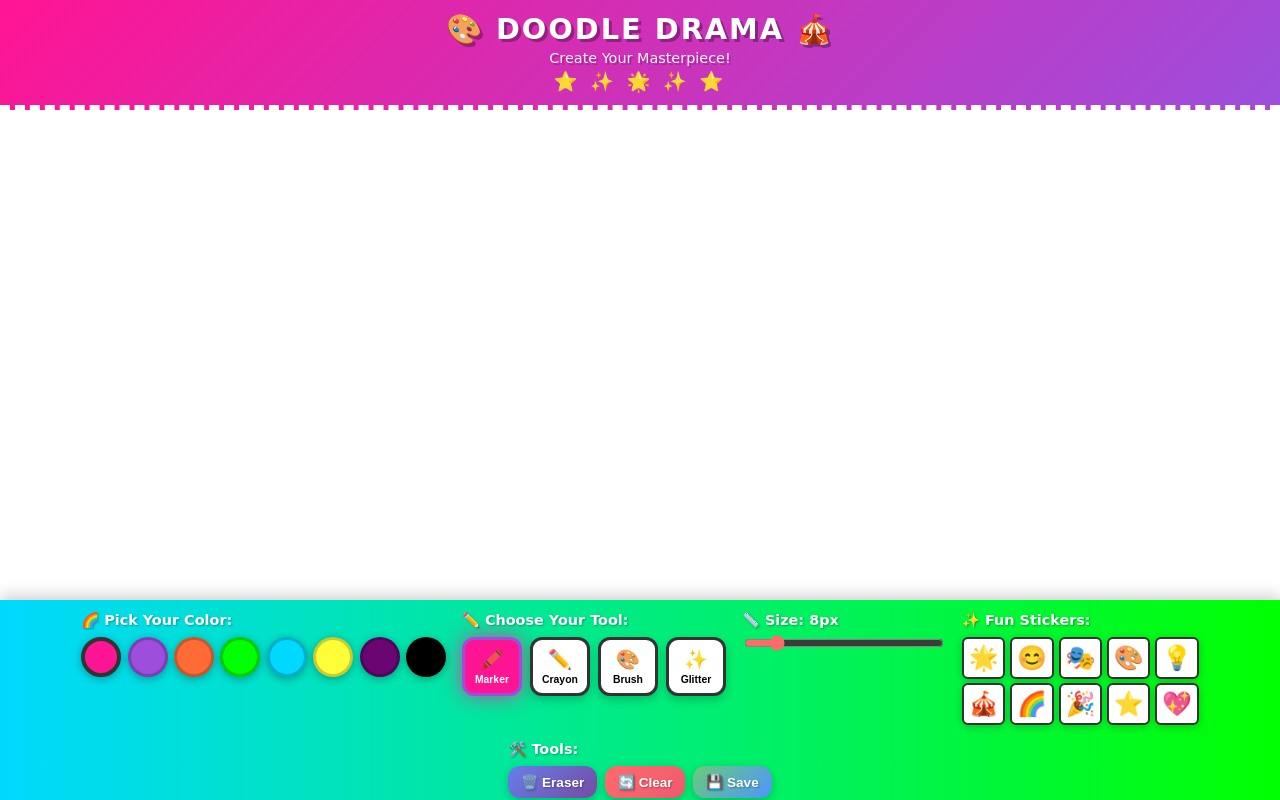
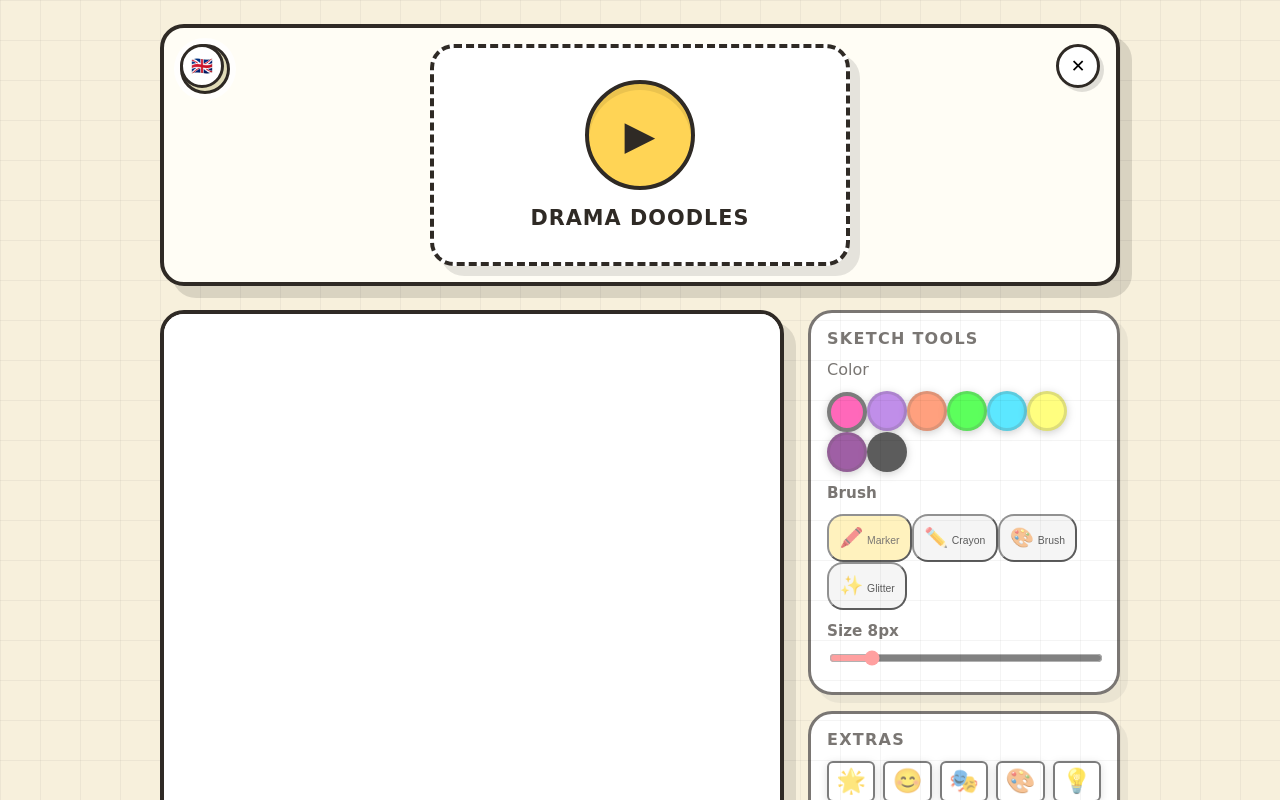
Before and after one commit to DelosReyesJames/DOODLE-DRAMA, a SvelteKit app: page / in a window 1280 px wide. Shown: the top 800 px of the page. Built offline with nearby package versions, Linux system fonts and the light colour scheme.

Commit message:
Secondary changes to be committed:     modified:   src/app.html

```diff
--- a/src/routes/+page.svelte
+++ b/src/routes/+page.svelte
@@ -86,6 +86,7 @@
 			}
 		}
 		e.preventDefault();
+
 	}
 
 	function drawMarker(x: number, y: number) {
@@ -192,14 +193,29 @@
 
 <svelte:window on:touchend={stopDrawing} on:mouseup={stopDrawing} />
 
-<div class="container">
-	<div class="header">
-		<h1>🎨 DOODLE DRAMA 🎪</h1>
-		<p>Create Your Masterpiece!</p>
-		<div class="stars">⭐ ✨ 🌟 ✨ ⭐</div>
+<div class="page">
+	<div class="paper-grid"></div>
+
+	<div class="top-sheet">
+		<div class="top-icons top-left">
+			<button class="icon-circle">🇬🇧</button>
+		</div>
+		<div class="top-icons top-right">
+			<button class="icon-circle">✕</button>
 		</div>
 
-	<div class="canvas-wrapper">
+
+
+		<div class="card-panel">
+			<div class="play-circle">▶</div>
+			<div class="card-title">Drama DOODLES</div>
+		</div>
+
+
+	</div>
+
+	<div class="board">
+		<div class="canvas-shell">
 			<!-- svelte-ignore element_invalid_self_closing_tag -->
 			<canvas
 				bind:this={canvas}
@@ -211,31 +227,28 @@
 			></canvas>
 		</div>
 
-	<div class="controls">
-		<!-- Colors Section -->
-		<div class="control-section">
-			<h3>🌈 Pick Your Color:</h3>
+		<div class="controls-panel">
+			<div class="control-card">
+				<div class="card-header">Sketch Tools</div>
+				<div class="section">
+					<div class="section-label">Color</div>
 					<div class="color-palette">
 						{#each colors as color}
 							<button
 								class="color-btn"
-						style="background-color: {color.hex}; border: {brushColor === color.hex && !isEraser
-							? '4px solid #333'
-							: '3px solid rgba(0,0,0,0.2)'}"
+								style="background-color: {color.hex}; border: {brushColor === color.hex && !isEraser ? '4px solid #333' : '3px solid rgba(0,0,0,0.2)'}"
 								on:click={() => {
 								brushColor = color.hex;
 								isEraser = false;
 							}}
 								title={color.name}
-					>
-					</button>
+							></button>
 						{/each}
 					</div>
 				</div>
 
-		<!-- Brush Types Section -->
-		<div class="control-section">
-			<h3>✏️ Choose Your Tool:</h3>
+				<div class="section row">
+					<label>Brush</label>
 					<div class="brush-buttons">
 						{#each brushTypes as brush}
 							<button
@@ -250,43 +263,25 @@
 					</div>
 				</div>
 
-		<!-- Size Control Section -->
-		<div class="control-section">
-			<h3>📏 Size: <strong>{brushSize}px</strong></h3>
+				<div class="section">
+					<label>Size <strong>{brushSize}px</strong></label>
 					<input type="range" min="3" max="40" bind:value={brushSize} class="size-slider" />
-		</div>
-
-		<!-- Stickers Section -->
-		<div class="control-section">
-			<h3>✨ Fun Stickers:</h3>
-			<div class="stickers-grid">
-				{#each stickers as sticker}
-					<button
-						class="sticker-btn"
-						on:click={() => addSticker(sticker)}
-					>
-						{sticker}
-					</button>
-				{/each}
 				</div>
 			</div>
 
-		<!-- Tools Section -->
-		<div class="control-section">
-			<h3>🛠️ Tools:</h3>
-			<div class="tool-buttons">
-				<button
-					class="tool-btn eraser-btn {isEraser ? 'active' : ''}"
-					on:click={setEraser}
-				>
-					🗑️ Eraser
-				</button>
-				<button class="tool-btn clear-btn" on:click={clearCanvas}>
-					🔄 Clear
-				</button>
-				<button class="tool-btn download-btn" on:click={downloadDrawing}>
-					💾 Save
-				</button>
+			<div class="control-card small-card">
+				<div class="card-header">Extras</div>
+				<div class="section stickers-row">
+					{#each stickers as sticker}
+						<button class="sticker-btn" on:click={() => addSticker(sticker)}>{sticker}</button>
+					{/each}
+				</div>
+
+				<div class="section tool-row">
+					<button class="tool-btn eraser-btn {isEraser ? 'active' : ''}" on:click={setEraser}>🗑️</button>
+					<button class="tool-btn clear-btn" on:click={clearCanvas}>🔄</button>
+					<button class="tool-btn download-btn" on:click={downloadDrawing}>💾</button>
+				</div>
 			</div>
 		</div>
 	</div>
@@ -296,97 +291,242 @@
 	:global(body) {
 		margin: 0;
 		padding: 0;
-		font-family: 'Comic Sans MS', 'Trebuchet MS', cursive, sans-serif;
-		background: linear-gradient(135deg, #667eea 0%, #764ba2 100%);
+		font-family: 'Patrick Hand', 'Comic Sans MS', cursive, sans-serif;
+		background: #f2e7c9;
+		color: #2f2a25;
 		touch-action: none;
 	}
 
-	.container {
+	.page {
+		min-height: 100vh;
+		padding: 1.5rem;
+		position: relative;
+		overflow: hidden;
+	}
+
+	.paper-grid {
+		position: absolute;
+		inset: 0;
+		background-image:
+			linear-gradient(rgba(0,0,0,0.05) 1px, transparent 1px),
+			linear-gradient(90deg, rgba(0,0,0,0.05) 1px, transparent 1px),
+			linear-gradient(0deg, rgba(255,255,255,0.45), rgba(255,255,255,0.45));
+		background-size: 40px 40px, 40px 40px, 100% 100%;
+		background-position: 0 0, 0 0, 0 0;
+		pointer-events: none;
+		opacity: 0.8;
+	}
+
+	.top-sheet {
+		position: relative;
+		max-width: 960px;
+		margin: 0 auto 1.5rem;
+		background: #fffdf5;
+		border: 4px solid #2f2a25;
+		border-radius: 24px;
+		box-shadow: 12px 12px 0 rgba(0,0,0,0.12);
+		padding: 1rem;
+		overflow: hidden;
+	}
+
+	.top-sheet::before {
+		content: '';
+		position: absolute;
+		top: 1rem;
+		left: 1rem;
+		width: 44px;
+		height: 44px;
+		border-radius: 50%;
+		background: rgba(255, 249, 205, 0.9);
+		border: 3px solid #2f2a25;
+		box-shadow: 0 0 0 6px rgba(255,255,255,0.8);
+		pointer-events: none;
+	}
+
+	.top-icons {
+		display: flex;
+		gap: 0.75rem;
+		position: absolute;
+		top: 1rem;
+	}
+
+	.top-left { left: 1rem; }
+	.top-right { right: 1rem; }
+
+	.icon-circle {
+		width: 44px;
+		height: 44px;
+		border-radius: 50%;
+		background: #fff;
+		border: 3px solid #2f2a25;
+		display: grid;
+		place-items: center;
+		font-size: 1.1rem;
+		cursor: pointer;
+		box-shadow: 4px 4px 0 rgba(0,0,0,0.12);
+	}
+
+	.level-banner {
+		display: inline-flex;
+		align-items: center;
+		justify-content: center;
+		margin: 0 auto 1rem;
+		padding: 0.5rem 1.25rem;
+		background: #97c16b;
+		color: #2f2a25;
+		font-weight: 700;
+		font-size: 1rem;
+		border-radius: 999px;
+		box-shadow: 4px 4px 0 rgba(0,0,0,0.12);
+		text-transform: uppercase;
+		letter-spacing: 0.15em;
+		position: relative;
+	}
+
+	.card-panel {
+		display: grid;
+		place-items: center;
+		padding: 2rem 1rem;
+		margin: 0 auto;
+		max-width: 420px;
+		background: #fff;
+		border: 4px dashed #2f2a25;
+		border-radius: 24px;
+		box-shadow: 10px 10px 0 rgba(0,0,0,0.1);
+		position: relative;
+	}
+
+	.play-circle {
+		width: 110px;
+		height: 110px;
+		border-radius: 50%;
+		background: #ffd455;
+		border: 4px solid #2f2a25;
+		display: grid;
+		place-items: center;
+		font-size: 2.5rem;
+		color: #2f2a25;
+		box-shadow: inset 0 6px 0 rgba(0,0,0,0.08);
+	}
+
+	.card-title {
+		margin-top: 1rem;
+		font-size: 1.3rem;
+		font-weight: 800;
+		letter-spacing: 0.05em;
+		text-transform: uppercase;
+		color: #2f2a25;
+	}
+
+	.bottom-icons {
+		display: flex;
+		justify-content: center;
+		gap: 0.75rem;
+		margin-top: 1rem;
+	}
+
+	.board {
+		display: grid;
+		grid-template-columns: 2fr 1fr;
+		gap: 1.5rem;
+		max-width: 960px;
+		margin: 0 auto;
+	}
+
+	.canvas-shell {
+		position: relative;
+		background: #fff;
+		border: 4px solid #2f2a25;
+		border-radius: 24px;
+		box-shadow: 12px 12px 0 rgba(0,0,0,0.1);
+		overflow: hidden;
+		height: min(68vh, 560px);
+	}
+
+	.doodle-canvas {
+		width: 100%;
+		height: 100%;
+		background: #fff;
+	}
+
+	.controls-panel {
 		display: flex;
 		flex-direction: column;
-		height: 100vh;
-		max-width: 100%;
+		gap: 1rem;
 	}
 
-	.header {
-		background: linear-gradient(135deg, #FF1493, #9D4EDD);
-		color: white;
-		padding: 0.75rem 1rem;
-		text-align: center;
-		box-shadow: 0 4px 15px rgba(0, 0, 0, 0.3);
-		border-bottom: 5px dashed white;
+	.control-card {
+		background: #fff;
+		border: 3px solid #2f2a25;
+		border-radius: 24px;
+		padding: 1rem;
+		box-shadow: 8px 8px 0 rgba(0,0,0,0.08);
 	}
 
-	.header h1 {
-		margin: 0;
-		font-size: 1.8rem;
-		font-weight: bold;
-		text-shadow: 3px 3px 0px rgba(0, 0, 0, 0.3);
-		letter-spacing: 2px;
-		animation: bounce 1s ease-in-out infinite;
+	.small-card {
+		min-height: 240px;
 	}
 
-	.header p {
-		margin: 0.25rem 0 0 0;
-		font-size: 0.9rem;
-		opacity: 0.95;
-		text-shadow: 2px 2px 0px rgba(0, 0, 0, 0.2);
+	.card-header {
+		font-size: 1rem;
+		font-weight: 800;
+		margin-bottom: 0.75rem;
+		text-transform: uppercase;
+		letter-spacing: 0.08em;
 	}
 
-	.stars {
-		margin-top: 0.25rem;
-		font-size: 1.2rem;
-		letter-spacing: 0.2rem;
-		animation: twinkle 1.5s ease-in-out infinite;
+	.section {
+		display: flex;
+		flex-direction: column;
+		gap: 0.75rem;
+		margin-bottom: 0.75rem;
 	}
 
-	.canvas-wrapper {
-		flex: 1;
-		overflow: hidden;
-		background: linear-gradient(to bottom, #ffffff, #f0f0f0);
-		box-shadow: inset 0 2px 10px rgba(0, 0, 0, 0.1);
+	.section.row {
+		gap: 0.75rem;
 	}
 
-	canvas {
-		display: block;
-		width: 100%;
-		height: 100%;
-		cursor: crosshair;
-		background: white;
+	.section label {
+		font-size: 0.95rem;
+		font-weight: 700;
 	}
 
-	.controls {
+	.brush-buttons {
+		flex-wrap: wrap;
+	}
+
+	.brush-btn {
+		min-width: 72px;
+		padding: 0.65rem 0.65rem;
+		border-radius: 16px;
+	}
+
+	.brush-btn.active {
+		background: #ffeb9a;
+		color: #2f2a25;
+	}
+
+	.stickers-row {
+		display: grid;
+		grid-template-columns: repeat(5, minmax(0, 1fr));
+		gap: 0.5rem;
+	}
+
+	.tool-row {
 		display: flex;
 		flex-wrap: wrap;
-		gap: 1rem;
-		padding: 0.75rem;
-		background: linear-gradient(to right, #00D9FF, #00FF00);
-		align-items: flex-start;
-		justify-content: center;
-		overflow-y: auto;
-		box-shadow: 0 -4px 15px rgba(0, 0, 0, 0.2);
-		max-height: 200px;
+		gap: 0.5rem;
 	}
 
-	.control-section {
-		display: flex;
-		flex-direction: column;
-		gap: 0.5rem;
-		align-items: flex-start;
-	}
-
-	.control-section h3 {
-		margin: 0;
-		font-size: 0.9rem;
-		font-weight: bold;
-		color: white;
-		text-shadow: 1px 1px 2px rgba(0, 0, 0, 0.3);
+	.tool-btn {
+		min-width: 72px;
+		padding: 0.75rem 0.9rem;
+		border-radius: 18px;
+		font-size: 0.95rem;
 	}
 
 	.color-palette {
-		display: flex;
-		gap: 0.4rem;
-		flex-wrap: wrap;
+		justify-content: flex-start;
 	}
 
 	.color-btn {
@@ -396,7 +536,7 @@
 		cursor: pointer;
 		transition: transform 0.2s, box-shadow 0.2s;
 		box-shadow: 0 2px 8px rgba(0, 0, 0, 0.3);
-		border: 3px solid rgba(0, 0, 0, 0.2);
+		border: 3px solid rgba(0,0,0,0.2);
 	}
 
 	.color-btn:hover {
@@ -408,43 +548,6 @@
 		transform: scale(0.9);
 	}
 
-	.brush-buttons {
-		display: flex;
-		gap: 0.5rem;
-		flex-wrap: wrap;
-	}
-
-	.brush-btn {
-		display: flex;
-		flex-direction: column;
-		align-items: center;
-		justify-content: center;
-		gap: 0.2rem;
-		padding: 0.5rem;
-		background-color: white;
-		border: 3px solid #333;
-		border-radius: 12px;
-		cursor: pointer;
-		font-size: 0.75rem;
-		font-weight: bold;
-		transition: all 0.2s;
-		min-width: 60px;
-		box-shadow: 0 4px 10px rgba(0, 0, 0, 0.2);
-	}
-
-	.brush-btn:hover {
-		background-color: #FFFD38;
-		transform: translateY(-2px);
-		box-shadow: 0 4px 12px rgba(0, 0, 0, 0.3);
-	}
-
-	.brush-btn.active {
-		background-color: #FF1493;
-		color: white;
-		border-color: #9D4EDD;
-		box-shadow: 0 0 20px rgba(255, 20, 147, 0.7);
-	}
-
 	.brush-icon {
 		font-size: 1.2rem;
 	}
@@ -452,12 +555,6 @@
 	.brush-name {
 		font-size: 0.65rem;
 		text-transform: capitalize;
-	}
-
-	.stickers-grid {
-		display: grid;
-		grid-template-columns: repeat(5, 1fr);
-		gap: 0.3rem;
 	}
 
 	.sticker-btn {
@@ -481,16 +578,10 @@
 	}
 
 	.size-slider {
-		width: 200px;
+		width: 100%;
 		height: 8px;
 		cursor: pointer;
 		accent-color: #FF6B6B;
-	}
-
-	.tool-buttons {
-		display: flex;
-		gap: 0.5rem;
-		flex-wrap: wrap;
 	}
 
 	.tool-btn {
@@ -541,104 +632,41 @@
 		background: linear-gradient(135deg, #4d96ff, #6bcb77);
 	}
 
-	@media (max-width: 768px) {
-		.header h1 {
-			font-size: 1.3rem;
+	@media (max-width: 900px) {
+		.board {
+			grid-template-columns: 1fr;
+		}
 	}
 
-		.header p {
-			font-size: 0.8rem;
+	@media (max-width: 640px) {
+		.page {
+			padding: 1rem;
 		}
 
-		.stars {
+		.top-sheet {
+			padding: 0.85rem;
+		}
+
+		.icon-circle {
+			width: 38px;
+			height: 38px;
 			font-size: 1rem;
 		}
 
-		.controls {
-			gap: 0.75rem;
-			padding: 0.6rem;
+		.card-panel {
+			padding: 1.5rem 1rem;
 		}
 
-		.control-section {
-			width: 100%;
+		.board {
+			gap: 1rem;
 		}
 
-		.color-palette {
-			width: 100%;
-		}
-
-		.color-btn {
-			width: 35px;
-			height: 35px;
+		.control-card {
+			padding: 0.85rem;
 		}
 
 		.size-slider {
 			width: 100%;
-			max-width: 200px;
-		}
-
-		.brush-buttons {
-			width: 100%;
-			justify-content: flex-start;
-		}
-
-		.tool-buttons {
-			width: 100%;
-			justify-content: flex-start;
-		}
-
-		.tool-btn {
-			flex: 1;
-			min-width: 80px;
-			font-size: 0.8rem;
-			padding: 0.4rem 0.6rem;
-		}
-	}
-
-	@media (max-width: 480px) {
-		.header h1 {
-			font-size: 1.1rem;
-		}
-
-		.header p {
-			font-size: 0.7rem;
-		}
-
-		.stars {
-			font-size: 0.8rem;
-		}
-
-		.control-section h3 {
-			font-size: 0.8rem;
-		}
-
-		.brush-btn {
-			min-width: 50px;
-			padding: 0.4rem;
-			font-size: 0.7rem;
-		}
-
-		.brush-icon {
-			font-size: 1rem;
-		}
-
-		.brush-name {
-			font-size: 0.6rem;
-		}
-
-		.tool-btn {
-			font-size: 0.75rem;
-			padding: 0.4rem 0.5rem;
-		}
-
-		.color-btn {
-			width: 30px;
-			height: 30px;
-		}
-
-		.sticker-btn {
-			font-size: 1.2rem;
-			padding: 0.2rem;
 		}
 	}
 </style>
```
Lines whose indentation alone changed are shown as unchanged.
